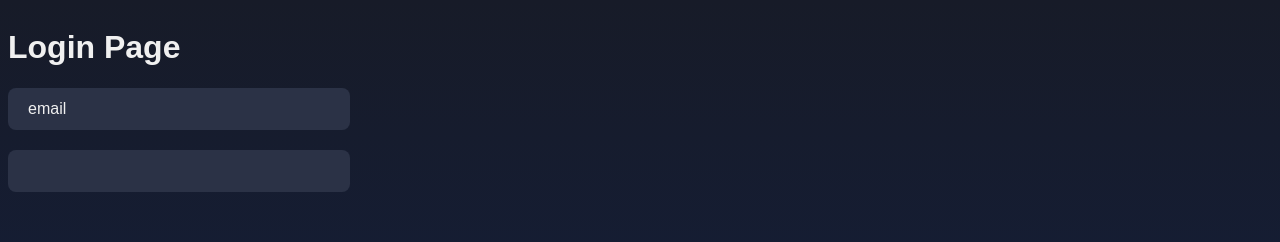
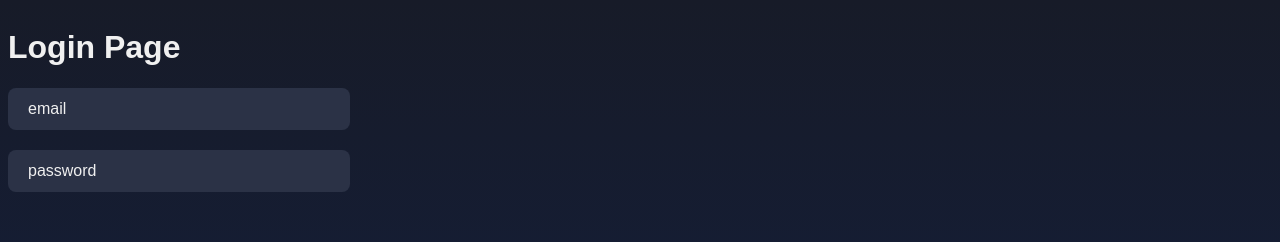
Before and after one commit to aliiimaher/ToDoList-Frontend, a Vue app: page /login in a window 1280 px wide. Shown: the top 242 px of the page. Built offline with nearby package versions, Linux system fonts and the light colour scheme.

Commit message:
change 2nd palceholder in login view

```diff
--- a/src/views/Login.vue
+++ b/src/views/Login.vue
@@ -2,7 +2,7 @@
   <div>
     <h1>Login Page</h1>
     <TextInput placeholder="email"></TextInput>
-    <TextInput class="input"></TextInput>
+    <TextInput placeholder="password" class="input"></TextInput>
   </div>
 </template>
 
```
